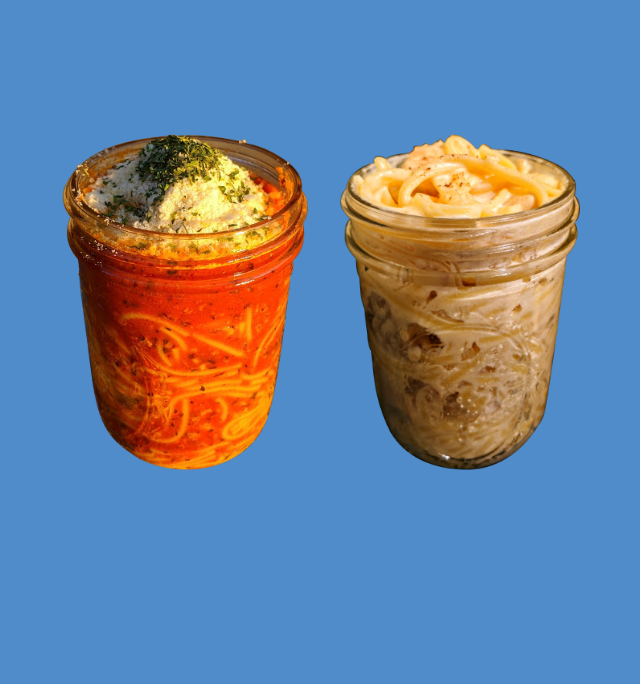
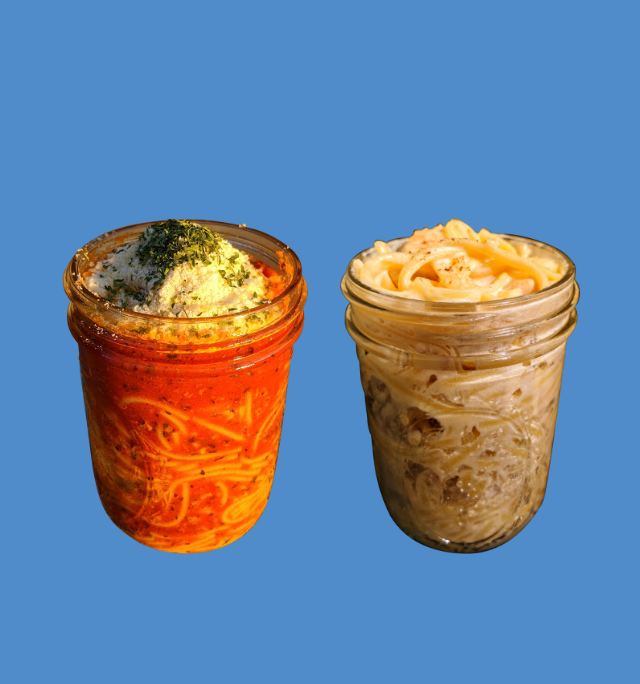
Before and after one commit to durcij/spaghettiinajar, a plain HTML site: page content/home.html in a window 1280 px wide. Shown: the top 684 px of the page, without its empty margins (319-959 px from the left). Drawn offline with Linux system fonts and the light colour scheme.

Commit message:
Fixing the padding up.

```diff
--- a/content/css/default.css
+++ b/content/css/default.css
@@ -8,7 +8,7 @@ form {
 
 img {
   height: 60%;
-  padding: 5% 2.5% 5% 2.5%;
+  padding: 20% 2.5% 20% 2.5%;
 }
 
 .jar {
```
